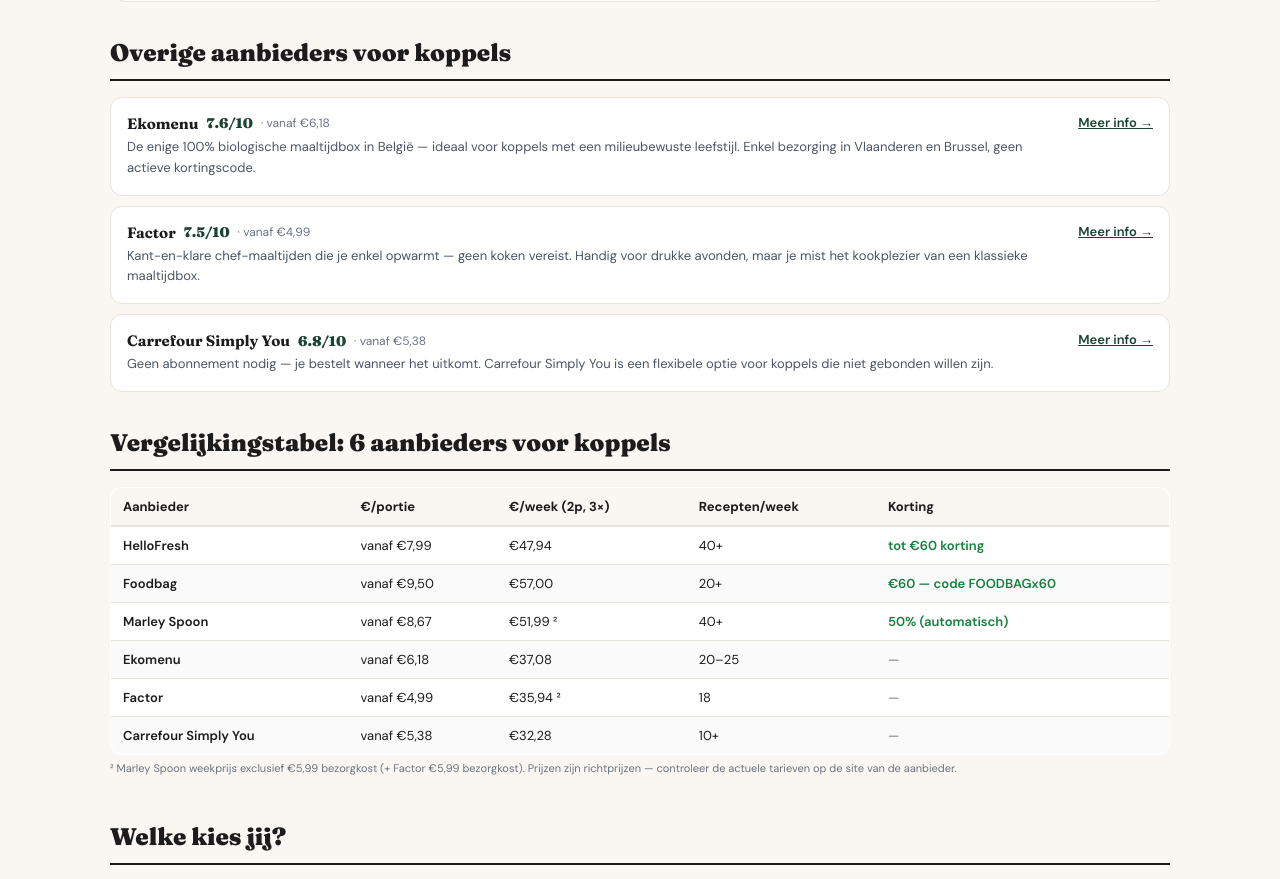
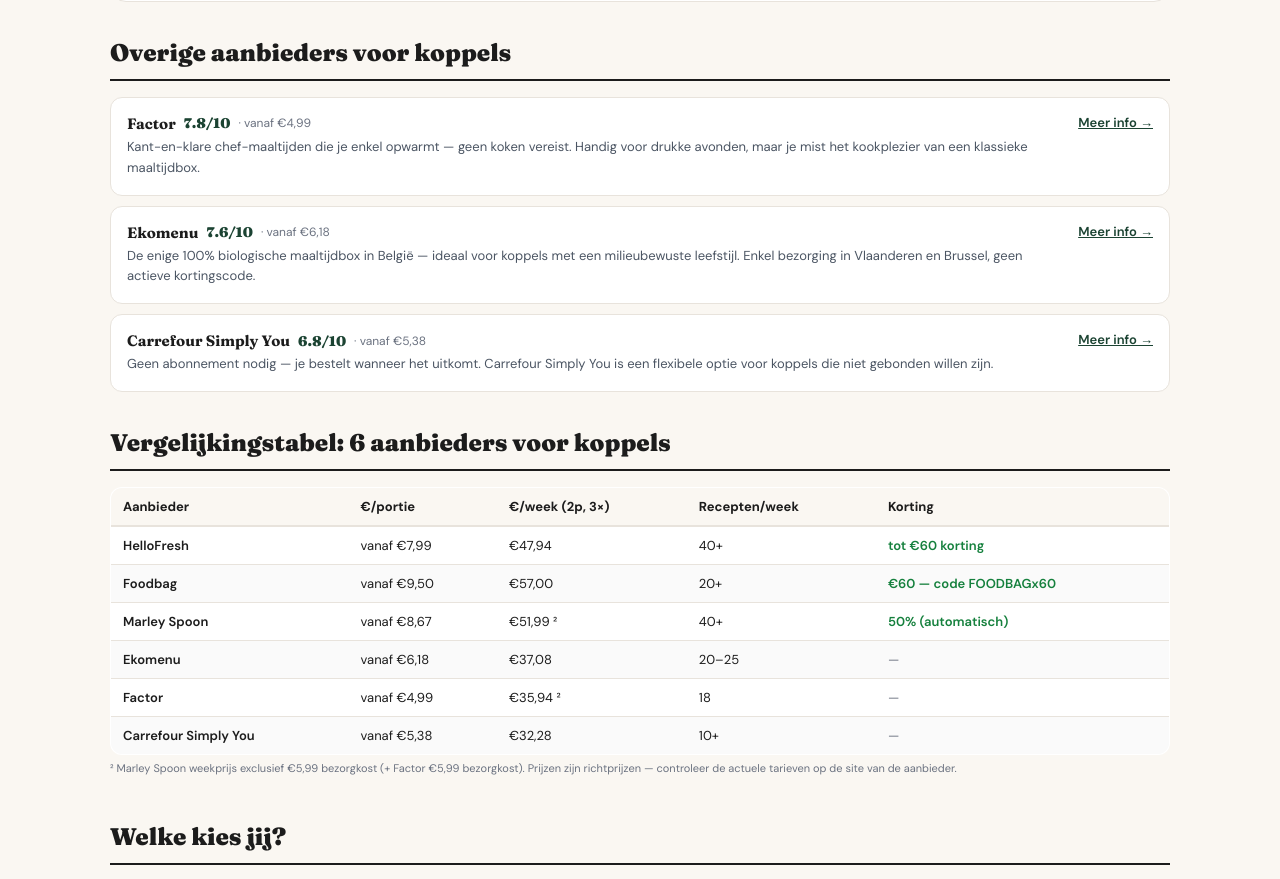
Before and after one commit to fetspets/bestemaaltijdbox, a Next.js app: page /voor/koppel in a window 1280 px wide. Shown: the part 1883-2762 px from the top of the page. Built offline with nearby package versions, Linux system fonts and the light colour scheme.

Commit message:
auto: update page.tsx

```diff
--- a/src/app/voor/koppel/page.tsx
+++ b/src/app/voor/koppel/page.tsx
@@ -100,20 +100,20 @@
 
 const overige3 = [
   {
+    slug: 'factor',
+    naam: 'Factor',
+    score: 7.8,
+    prijsPortie: 'vanaf €4,99',
+    weekprijs: '€35,93 (incl. €5,99 bezorgkost)',
+    omschrijving: 'Kant-en-klare chef-maaltijden die je enkel opwarmt — geen koken vereist. Handig voor drukke avonden, maar je mist het kookplezier van een klassieke maaltijdbox.',
+  },
+  {
     slug: 'ekomenu',
     naam: 'Ekomenu',
     score: 7.6,
     prijsPortie: 'vanaf €6,18',
     weekprijs: '€37,08',
     omschrijving: 'De enige 100% biologische maaltijdbox in België — ideaal voor koppels met een milieubewuste leefstijl. Enkel bezorging in Vlaanderen en Brussel, geen actieve kortingscode.',
-  },
-  {
-    slug: 'factor',
-    naam: 'Factor',
-    score: 7.5,
-    prijsPortie: 'vanaf €4,99',
-    weekprijs: '€35,93 (incl. €5,99 bezorgkost)',
-    omschrijving: 'Kant-en-klare chef-maaltijden die je enkel opwarmt — geen koken vereist. Handig voor drukke avonden, maar je mist het kookplezier van een klassieke maaltijdbox.',
   },
   {
     slug: 'carrefour-simply-you',
```
